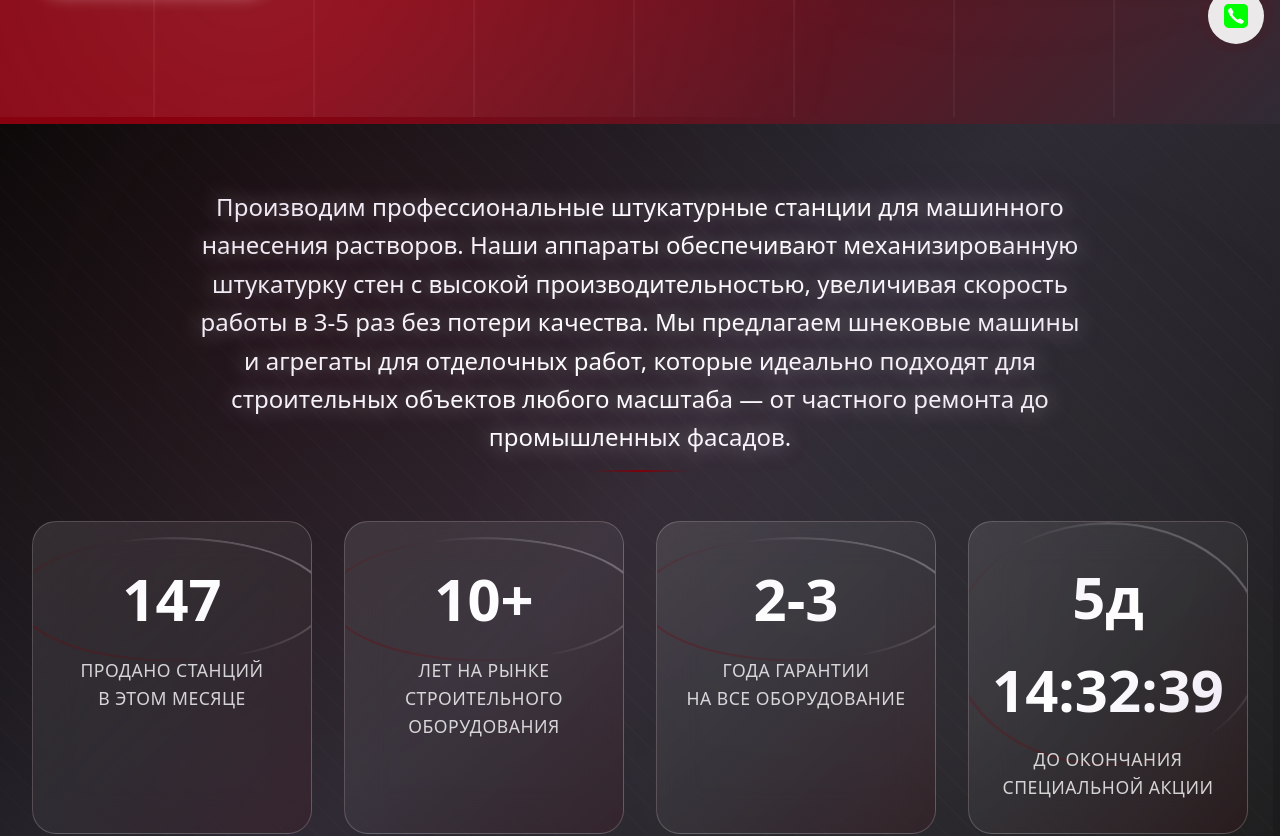
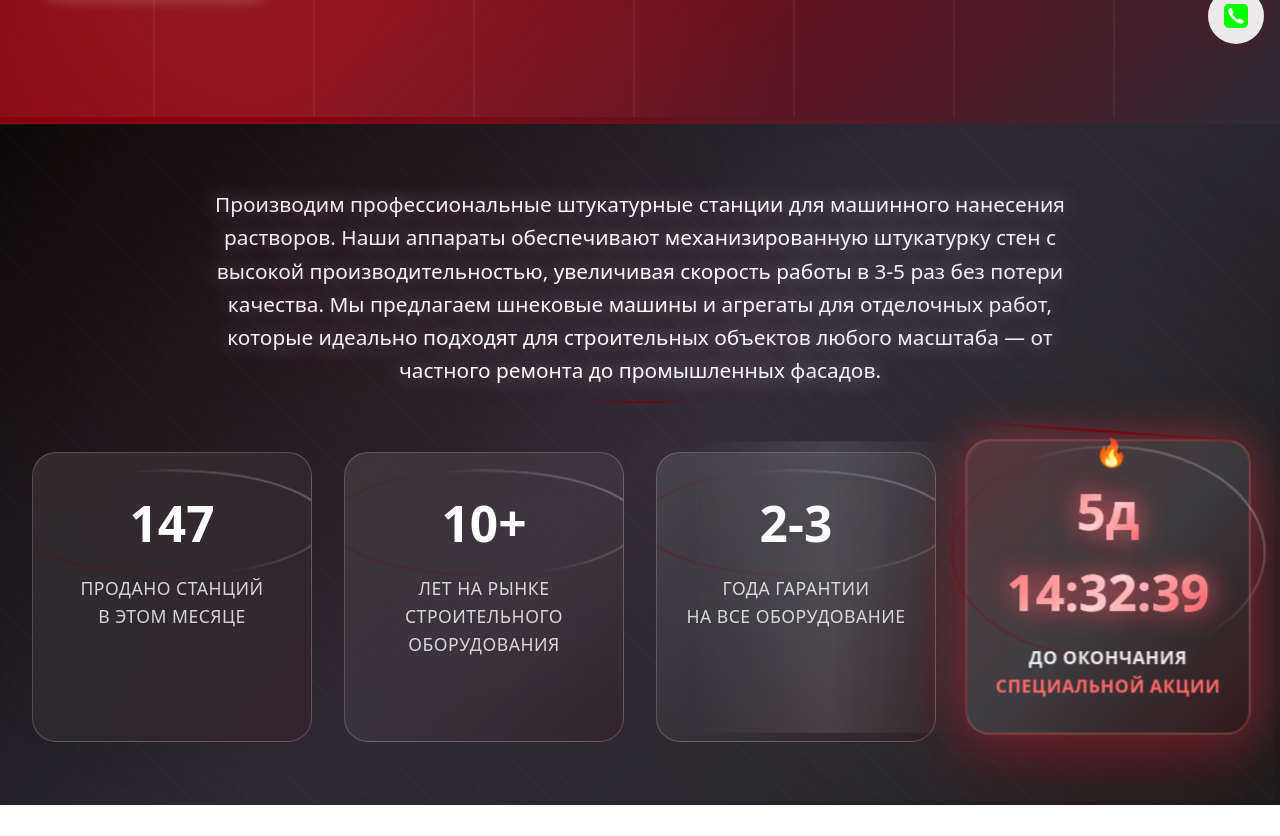
Before and after one commit to litvinenko88/plastering_stations, a Next.js app: page / in a window 1280 px wide. Shown: the part 740-1576 px from the top of the page. Built offline with nearby package versions, Linux system fonts and the light colour scheme.

Commit message:
вяис

```diff
--- a/src/components/Counter/Counter.css
+++ b/src/components/Counter/Counter.css
@@ -47,7 +47,7 @@
 }
 
 .counters-text p {
-  font-size: var(--font-xl);
+  font-size: var(--font-lg);
   background: linear-gradient(135deg, var(--color-secondary), #ffffff, var(--color-secondary));
   -webkit-background-clip: text;
   -webkit-text-fill-color: transparent;
@@ -165,7 +165,7 @@
 }
 
 .counter-number {
-  font-size: var(--font-5xl);
+  font-size: var(--font-4xl);
   font-weight: 700;
   background: linear-gradient(135deg, var(--color-secondary), #ffffff, var(--color-secondary));
   -webkit-background-clip: text;
@@ -201,6 +201,53 @@
   text-transform: uppercase;
   letter-spacing: 0.5px;
   position: relative;
+}
+
+/* Специальные стили для таймера акции */
+.special-timer {
+  background: linear-gradient(135deg,
+    rgba(255, 107, 107, 0.2) 0%,
+    rgba(255, 255, 255, 0.1) 50%,
+    rgba(125, 1, 11, 0.2) 100%) !important;
+  border: 2px solid rgba(255, 107, 107, 0.3) !important;
+  animation: specialTimerPulse 2s ease-in-out infinite !important;
+  position: relative;
+  overflow: visible;
+}
+
+.special-timer::before {
+  content: '🔥';
+  position: absolute;
+  top: -10px;
+  right: -10px;
+  font-size: 1.5rem;
+  animation: fireIcon 1.5s ease-in-out infinite;
+}
+
+.timer-display {
+  position: relative;
+}
+
+.timer-part {
+  display: inline-block;
+  background: linear-gradient(135deg, #ff6b6b, #ffffff, #ff4757);
+  -webkit-background-clip: text;
+  -webkit-text-fill-color: transparent;
+  background-clip: text;
+  font-weight: 800;
+  animation: timerGlow 1.5s ease-in-out infinite alternate;
+  text-shadow: 0 0 20px rgba(255, 107, 107, 0.5);
+}
+
+.special-timer .counter-label {
+  color: rgba(255, 255, 255, 0.9);
+  font-weight: 600;
+}
+
+.special-timer .counter-accent {
+  color: #ff6b6b;
+  font-weight: 700;
+  animation: accentPulse 2s ease-in-out infinite;
 }
 /*
 .counter-accent {
@@ -257,6 +304,32 @@
   }
 }
 
+@keyframes specialTimerPulse {
+  0%, 100% {
+    box-shadow: 0 20px 60px rgba(125, 1, 11, 0.3), 0 0 30px rgba(255, 107, 107, 0.2);
+    transform: translateY(-8px) scale(1);
+  }
+  50% {
+    box-shadow: 0 25px 80px rgba(125, 1, 11, 0.5), 0 0 50px rgba(255, 107, 107, 0.4);
+    transform: translateY(-10px) scale(1.02);
+  }
+}
+
+@keyframes fireIcon {
+  0%, 100% { transform: rotate(-5deg) scale(1); }
+  50% { transform: rotate(5deg) scale(1.1); }
+}
+
+@keyframes timerGlow {
+  0% { text-shadow: 0 0 20px rgba(255, 107, 107, 0.5); }
+  100% { text-shadow: 0 0 30px rgba(255, 107, 107, 0.8), 0 0 40px rgba(255, 71, 87, 0.6); }
+}
+
+@keyframes accentPulse {
+  0%, 100% { opacity: 0.8; }
+  50% { opacity: 1; }
+}
+
 @media (max-width: 640px) {
   .counters {
     padding: 3rem 0;
--- a/src/components/Counter/Counter.js
+++ b/src/components/Counter/Counter.js
@@ -69,9 +69,9 @@ export default function Counter() {
             </div>
           </div>
 
-          <div className="counter-item">
-            <span className="counter-number">
-              {timer.days}д {timer.hours.toString().padStart(2, '0')}:{timer.minutes.toString().padStart(2, '0')}:{timer.seconds.toString().padStart(2, '0')}
+          <div className="counter-item special-timer">
+            <span className="counter-number timer-display">
+              <span className="timer-part">{timer.days}д</span> <span className="timer-part">{timer.hours.toString().padStart(2, '0')}:{timer.minutes.toString().padStart(2, '0')}:{timer.seconds.toString().padStart(2, '0')}</span>
             </span>
             <div className="counter-label">
               До окончания <br />
--- a/src/components/FloatingContacts/FloatingContacts.css
+++ b/src/components/FloatingContacts/FloatingContacts.css
@@ -195,6 +195,26 @@
   }
 }
 
+@keyframes timerPulse {
+  0%, 100% {
+    box-shadow: 0 0 20px rgba(125, 1, 11, 0.3);
+    transform: scale(1);
+  }
+  50% {
+    box-shadow: 0 0 30px rgba(125, 1, 11, 0.6), 0 0 40px rgba(255, 107, 107, 0.4);
+    transform: scale(1.02);
+  }
+}
+
+@keyframes numberGlow {
+  0%, 100% {
+    text-shadow: 0 0 10px rgba(125, 1, 11, 0.5);
+  }
+  50% {
+    text-shadow: 0 0 20px rgba(125, 1, 11, 0.8), 0 0 30px rgba(255, 107, 107, 0.6);
+  }
+}
+
 .special-offer {
   position: fixed;
   bottom: 18rem;
@@ -228,11 +248,51 @@
   border-radius: 0.5rem;
 }
 
-.offer-form h4 {
+.special-offer .offer-form h4 {
   font-size: var(--font-sm);
-  color: var(--color-primary);
+  color: var(--color-white);
   margin-bottom: 1rem;
   text-align: center;
+  font-weight: 600;
+  position: relative;
+  padding: 0.75rem;
+  border: 2px solid transparent;
+  border-radius: 0.75rem;
+  background: linear-gradient(135deg, rgba(125, 1, 11, 0.2), rgba(255, 107, 107, 0.1));
+  backdrop-filter: blur(10px);
+  animation: timerPulse 2s ease-in-out infinite;
+}
+
+.operator-chat .offer-form h4 {
+  font-size: var(--font-sm);
+  color: var(--color-dark);
+  margin-bottom: 1rem;
+  text-align: center;
+  font-weight: 600;
+  padding: 0.5rem;
+  border-radius: 0.5rem;
+  background: linear-gradient(135deg, rgba(125, 1, 11, 0.1), rgba(255, 107, 107, 0.05));
+  border: 1px solid rgba(125, 1, 11, 0.2);
+}
+
+.special-offer .timer-number {
+  display: inline-block;
+  background: linear-gradient(135deg, #ff6b6b, #ffffff, #ff6b6b);
+  -webkit-background-clip: text;
+  -webkit-text-fill-color: transparent;
+  background-clip: text;
+  font-weight: 700;
+  font-size: 1.1em;
+  animation: numberGlow 1.5s ease-in-out infinite;
+}
+
+.operator-chat .timer-number {
+  display: inline-block;
+  color: var(--color-primary);
+  font-weight: 700;
+  font-size: 1.1em;
+  background: none;
+  -webkit-text-fill-color: var(--color-primary);
 }
 
 .offer-form input {
--- a/src/components/FloatingContacts/FloatingContacts.js
+++ b/src/components/FloatingContacts/FloatingContacts.js
@@ -257,7 +257,7 @@ export default function FloatingContacts() {
               </div>
             )}
 
-            <h4>Спец предложение действует {actionDays}д {actionHours.toString().padStart(2, '0')}:{actionMinutes.toString().padStart(2, '0')}:{actionSeconds.toString().padStart(2, '0')}</h4>
+            <h4>Спец предложение действует <span className="timer-number">{actionDays}д</span> <span className="timer-number">{actionHours.toString().padStart(2, '0')}:{actionMinutes.toString().padStart(2, '0')}:{actionSeconds.toString().padStart(2, '0')}</span></h4>
             <form onSubmit={handleFormSubmit}>
               <input
                 type="text"
@@ -332,7 +332,7 @@ export default function FloatingContacts() {
                 </div>
               )}
 
-              <h4>Спец предложение действует {actionDays}д {actionHours.toString().padStart(2, '0')}:{actionMinutes.toString().padStart(2, '0')}:{actionSeconds.toString().padStart(2, '0')}</h4>
+              <h4>Спец предложение действует <span className="timer-number">{actionDays}д</span> <span className="timer-number">{actionHours.toString().padStart(2, '0')}:{actionMinutes.toString().padStart(2, '0')}:{actionSeconds.toString().padStart(2, '0')}</span></h4>
               <form onSubmit={handleFormSubmit}>
                 <input
                   type="text"
```
